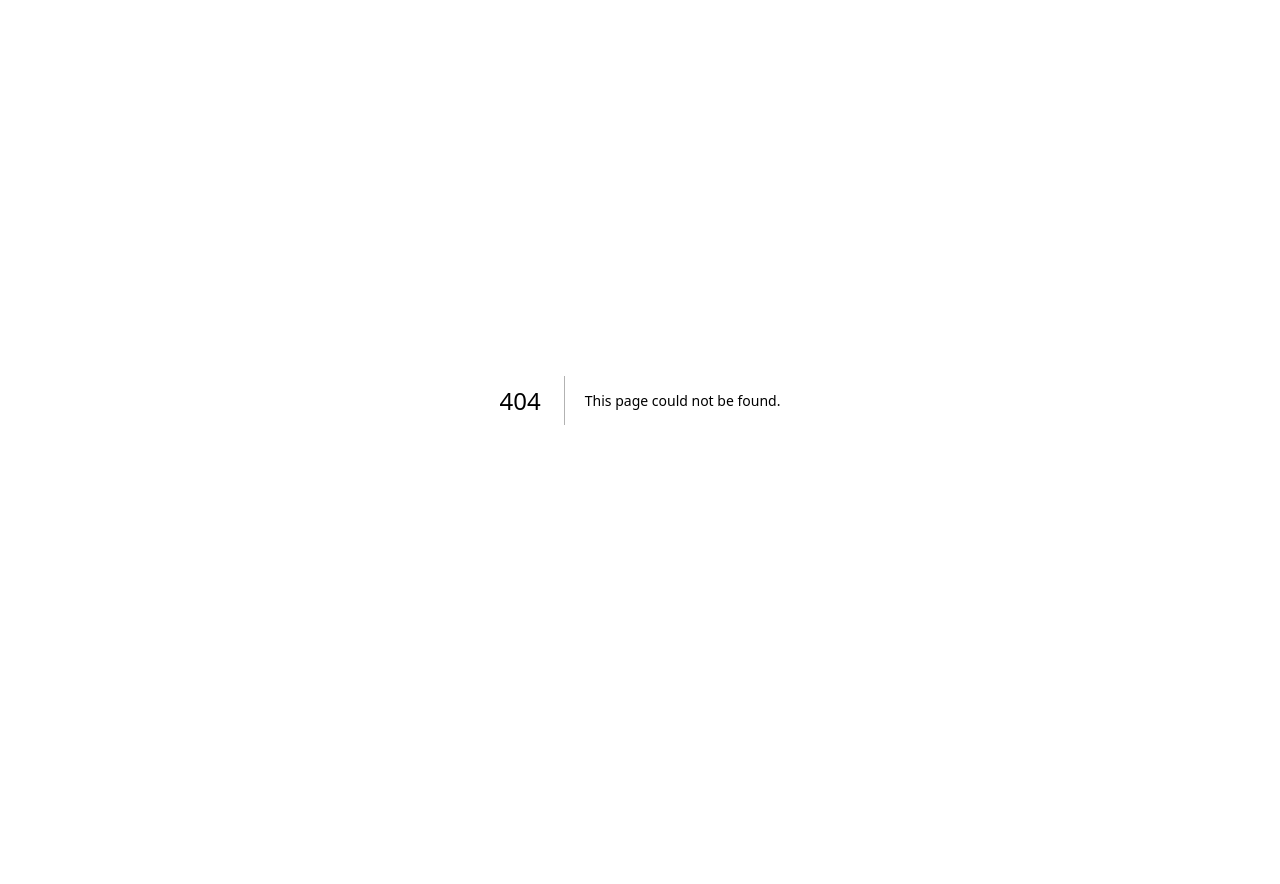
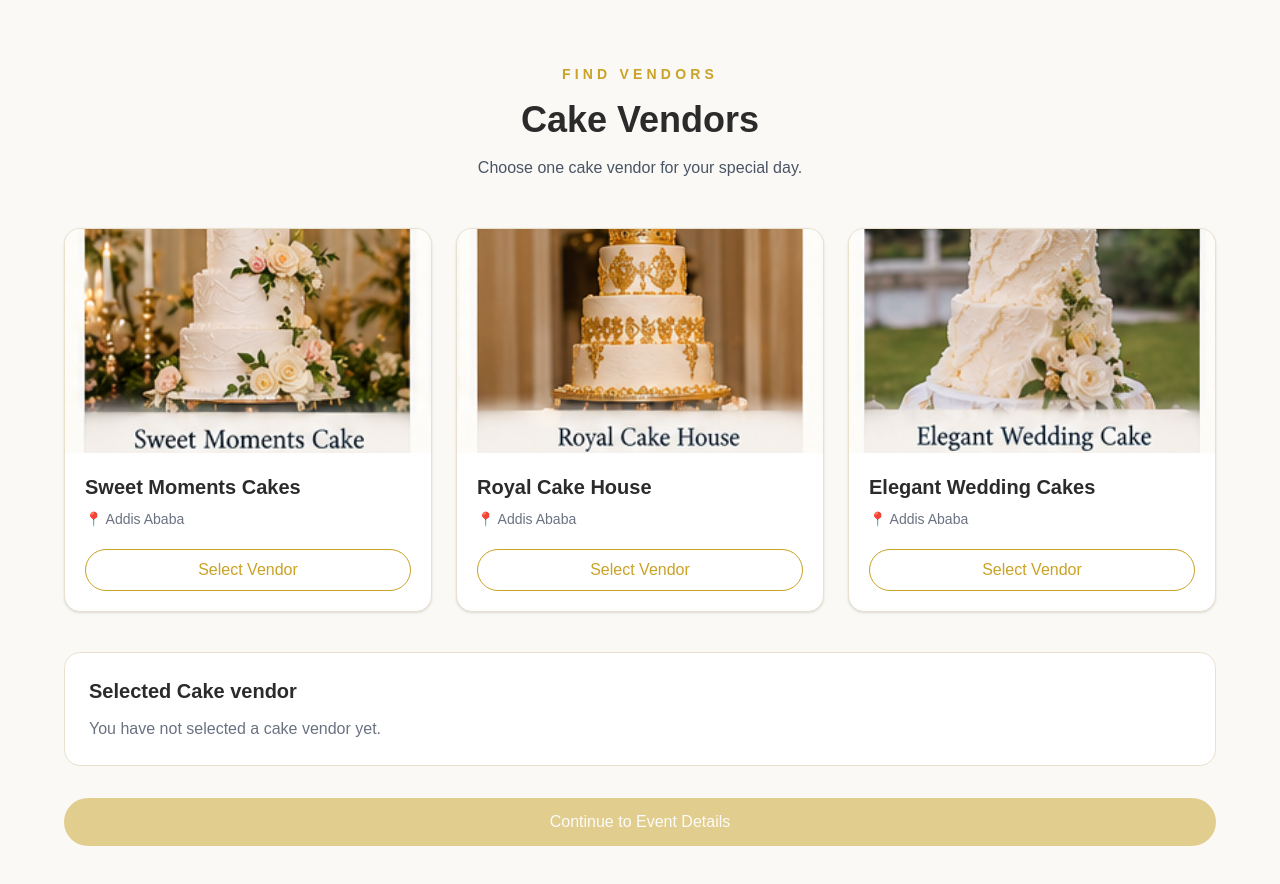
Before and after one commit to ReeSeng1/wedding-event-platform, a Next.js app in the folder frontend/: page /find-vendors/cakes in a window 1280 px wide. Before the commit this address had no page. Shown: the top 884 px of the page. Before the commit the page ends 800 px from the top, so only its background shows below. Built offline with nearby package versions, Linux system fonts and the light colour scheme.

Commit message:
add cakes page

```diff
--- /dev/null
+++ b/frontend/src/app/find-vendors/cakes/page.tsx
@@ -0,0 +1,105 @@
+"use client";
+
+import { useState } from "react";
+
+const cakeVendors =[
+    {
+        id: "1",
+        name: "Sweet Moments Cakes",
+        location: "Addis Ababa",
+        image: "/images/vendors/sweet-moments-cake.png"
+    },
+    {
+        id: "2",
+        name: "Royal Cake House",
+        location: "Addis Ababa",
+        image: "/images/vendors/royal-cake-house.png",
+    },
+    {
+        id: "3",
+        name: "Elegant Wedding Cakes",
+        location: "Addis Ababa",
+        image: "/images/vendors/elegant-wedding-cake.png",
+    },
+];
+
+export default function CakePage() {
+    const [selectedVendors, setSelectedVendors] = useState<string[]>([]);
+
+    function handleSelect(vendorName: string) {
+        setSelectedVendors((current) =>
+           current.includes(vendorName) ? [] : [vendorName]
+            );
+    }
+
+    return (
+        <main className="min-h-screen bg-[#FAF9F6] px-8 py-16">
+            <div className="mx-auto max-w-6xl">
+                <div className="text-center">
+                    <p className="text-sm font-semibold uppercase tracking-[0.3em] text-[#C9A227]">
+                        Find Vendors
+                    </p>
+                    <h1 className="mt-4 text-4xl font-bold text-[#2B2B2B]">
+                        Cake Vendors
+                    </h1>
+                    <p className="mx-auto mt-4 max-w-2xl text-gray-600">
+                        Choose one cake vendor for your special day.
+                    </p>
+                </div>
+                <div className="mt-12 grid gap-6 md:grid-cols-3">
+                    {cakeVendors.map((vendor) => (
+                        <div
+                           key={vendor.id}
+                           className="overflow-hidden rounded-2xl border border-[#E8E1CC] bg-white shadow-sm">
+                            <img src={vendor.image} alt={vendor.name} className="h-56 w-full object-cover"/>
+                            <div className="p-5">
+                                <h2 className="text-xl font-semibold text-[#2B2B2B]">
+                                    {vendor.name}
+                                </h2>
+                                <p className="mt-2 text-sm text-gray-500">
+                                    📍 {vendor.location}
+                                </p>
+                                <button
+                                   onClick={() => handleSelect(vendor.name)}
+                                   className={`mt-5 w-full rounded-full border py-2 ${
+                                    selectedVendors.includes(vendor.name)
+                                     ? "border-[#C9A227] bg-[#C9A227] text-white"
+                                     : "border-[#C9A227] text-[#C9A227] hover:bg-[#FAF9F6]"
+                                   }`}>
+                                    {selectedVendors.includes(vendor.name)
+                                     ? "Deselect"
+                                     : "Select Vendor"}
+                                </button>
+                            </div>
+                        </div>
+                    ))}
+                </div>
+                <div className="mt-10 rounded-2xl border border-[#E8E1CC] bg-white p-6">
+                    <h2 className="text-xl font-semibold text-[#2B2B2B]">
+                        Selected Cake vendor
+                    </h2>
+                    {selectedVendors.length === 0 ? (
+                        <p className="mt-3 text-gray-500">
+                            You have not selected a cake vendor yet.
+                        </p>
+                    ) : (
+                        <div className="mt-4 flex flex-wrap gap-3">
+                            {selectedVendors.map((vendor) => (
+                                <span
+                                   key={vendor}
+                                   className="rounded-full bg-[#FAF9F6] px-4 py-2 text-sm text-[#2B2B2B]">
+                                    {vendor}
+                                </span>
+                            ))}
+                        </div>
+                    )}
+                </div>
+                <button
+                   disabled={selectedVendors.length === 0}
+                   className="mt-8 w-full rounded-full bg-[#C9A227] px-6 py-3 font-medium text-white disabled:cursor-not-allowed disabled:opacity-50">
+                    Continue to Event Details
+                </button>
+            </div>
+        </main>
+    );
+}
```
